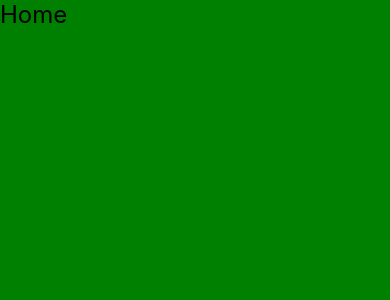
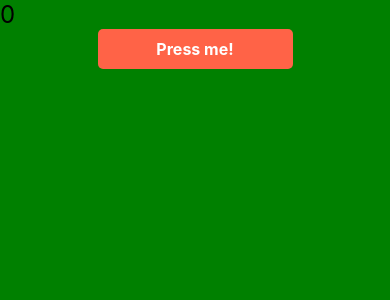
Before and after one commit to VladNcode/RN-travel, a React Native app: screen / in a window 390 px wide. Shown: the top 300 px of the page. Built offline with nearby package versions, Linux system fonts and the light colour scheme.

Commit message:
Added components and styles

```diff
--- a/App.tsx
+++ b/App.tsx
@@ -1,10 +1,6 @@
 import React from 'react';
-// import type {PropsWithChildren} from 'react';
+
 import { Home } from './src/screens/Home';
-
-// type SectionProps = PropsWithChildren<{
-//   title: string;
-// }>;
 
 function App(): JSX.Element {
   return <Home />;
--- /dev/null
+++ b/src/components/Button/index.tsx
@@ -0,0 +1,16 @@
+import React from 'react';
+import { Text, TouchableOpacity } from 'react-native';
+
+import { styles } from './styles';
+
+export const MyButton = ({ setValue }: { setValue: React.Dispatch<React.SetStateAction<number>> }) => {
+  const onPress = () => {
+    setValue(v => v + 1);
+  };
+
+  return (
+    <TouchableOpacity onPress={onPress} style={styles.button}>
+      <Text style={styles.buttonText}>Press me!</Text>
+    </TouchableOpacity>
+  );
+};
--- /dev/null
+++ b/src/components/Button/styles.ts
@@ -0,0 +1,16 @@
+import { StyleSheet } from 'react-native';
+
+export const styles = StyleSheet.create({
+  button: {
+    width: '50%',
+    backgroundColor: 'tomato',
+    padding: 10,
+    borderRadius: 5,
+  },
+  buttonText: {
+    color: 'white',
+    textAlign: 'center',
+    fontSize: 16,
+    fontWeight: 'bold' as const,
+  },
+});
--- a/src/components/Title/index.tsx
+++ b/src/components/Title/index.tsx
@@ -3,6 +3,10 @@ import { Text } from 'react-native';
 
 import { styles } from './styles';
 
-export const Title = () => {
-  return <Text style={styles.title}>Home</Text>;
+interface TitleProps {
+  text?: string;
+}
+
+export const Title = ({ text = 'Default text' }: TitleProps) => {
+  return <Text style={styles.title}>{text}</Text>;
 };
--- a/src/screens/Home/index.tsx
+++ b/src/screens/Home/index.tsx
@@ -1,14 +1,20 @@
-import React from 'react';
+import React, { useState } from 'react';
 import { SafeAreaView, View } from 'react-native';
 
 import { Title } from '../../components/Title';
+import { MyButton } from '../../components/Button';
 import { styles } from './styles';
 
 export const Home = () => {
+  const [value, setValue] = useState(0);
+
   return (
     <SafeAreaView style={[styles.safeAreaView, styles.flex]}>
       <View style={[styles.view, styles.flex]}>
-        <Title />
+        <Title text={value + ''} />
+        <View style={styles.buttonContainer}>
+          <MyButton setValue={setValue} />
+        </View>
       </View>
     </SafeAreaView>
   );
--- a/src/screens/Home/styles.ts
+++ b/src/screens/Home/styles.ts
@@ -10,4 +10,9 @@ export const styles = StyleSheet.create({
   view: {
     backgroundColor: 'green',
   },
+  buttonContainer: {
+    flexDirection: 'row',
+    justifyContent: 'center',
+    alignItems: 'center',
+  },
 });
```
